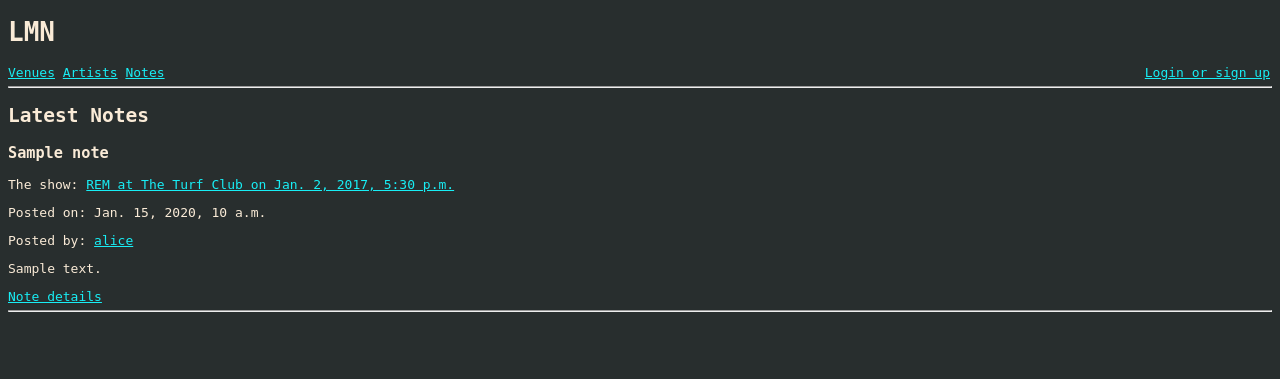
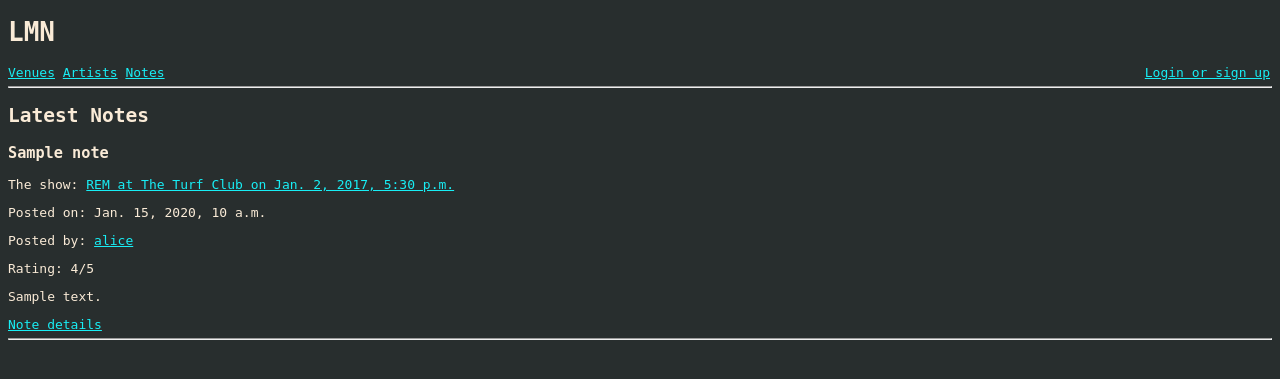
Before and after one commit to 1zacharia/lmnprojectgroup1_public, a Django app: page /notes/latest/ in a window 1280 px wide. Shown: the top 379 px of the page. Run offline with Django 3.2, Linux system fonts and the light colour scheme; data comes from the database, SQL or seed files in the repository; tables that the repository leaves empty hold one stand-in row (values such as "Sample post"); parts of the project's set-up code (start-up, migrations or seed data) failed here and were passed over.

Commit message:
Finished adding the ratings to templates

```diff
--- a/lmn/forms.py
+++ b/lmn/forms.py
@@ -17,7 +17,7 @@ class ArtistSearchForm(forms.Form):
 class NewNoteForm(forms.ModelForm):
     class Meta:
         model = Note
-        fields = ('title', 'text')
+        fields = ('title', 'text', 'rating')
 
 
 class UserRegistrationForm(UserCreationForm):
--- a/lmn/models.py
+++ b/lmn/models.py
@@ -55,6 +55,7 @@ class Note(models.Model):
     # Validation from: https://stackoverflow.com/questions/849142/how-to-limit-the-maximum-value-of-a-numeric-field-in-a-django-model
     rating = models.IntegerField(
         blank=True,
+        default=1,
         validators=[
             MaxValueValidator(5),
             MinValueValidator(1)
--- a/lmn/templates/lmn/notes/note_detail.html
+++ b/lmn/templates/lmn/notes/note_detail.html
@@ -8,5 +8,6 @@
 
   <p id="note-title"><b>{{ note.title}}</b></p>
   <p id="note-text">{{ note.text }}</p>
+  <p>Rating: {{ note.rating }}/5</p>
 
 {% endblock %}
--- a/lmn/templates/lmn/notes/note_list.html
+++ b/lmn/templates/lmn/notes/note_list.html
@@ -19,6 +19,10 @@
         <a class="user" href="{% url 'user_profile' user_pk=note.user.pk %}">{{ note.user.username }}</a>
       </p>
 
+      <p>Rating:
+        {{ note.rating }}/5
+      </p>
+
       <p class="note-text">{{ note.text|truncatechars:100 }}</p>
 
       <a href="{% url 'note_detail' note_pk=note.pk %}">Note details</a>
--- a/lmn/templates/lmn/notes/notes_for_show.html
+++ b/lmn/templates/lmn/notes/notes_for_show.html
@@ -15,6 +15,10 @@
         <a class="user" href="{% url 'user_profile' user_pk=note.user.pk %}">{{ note.user.username }}</a>
       </p>
 
+      <p>Rating:
+        {{ note.rating }}/5
+      </p>
+
       <p class="note-text">{{ note.text|truncatechars:100 }}</p>
 
       <a href="{% url 'note_detail' note_pk=note.pk %}">Note details</a>
--- a/lmn/templates/lmn/users/user_profile.html
+++ b/lmn/templates/lmn/users/user_profile.html
@@ -23,6 +23,7 @@
 
       <p class="note-info">{{ note.show.artist.name }} at {{ note.show.venue.name }} on {{ note.show.show_date }}</p>
       <p class="note-text">{{ note.text|truncatechars:300 }}</p>
+      <p>Rating: {{ note.rating }}/5</p>
       <p class="note-posted-at">{{ note.posted_date }}</p>
     </div>
 
```
Also changed, not shown: lmn/migrations/0003_auto_20230430_1409.py (added).
